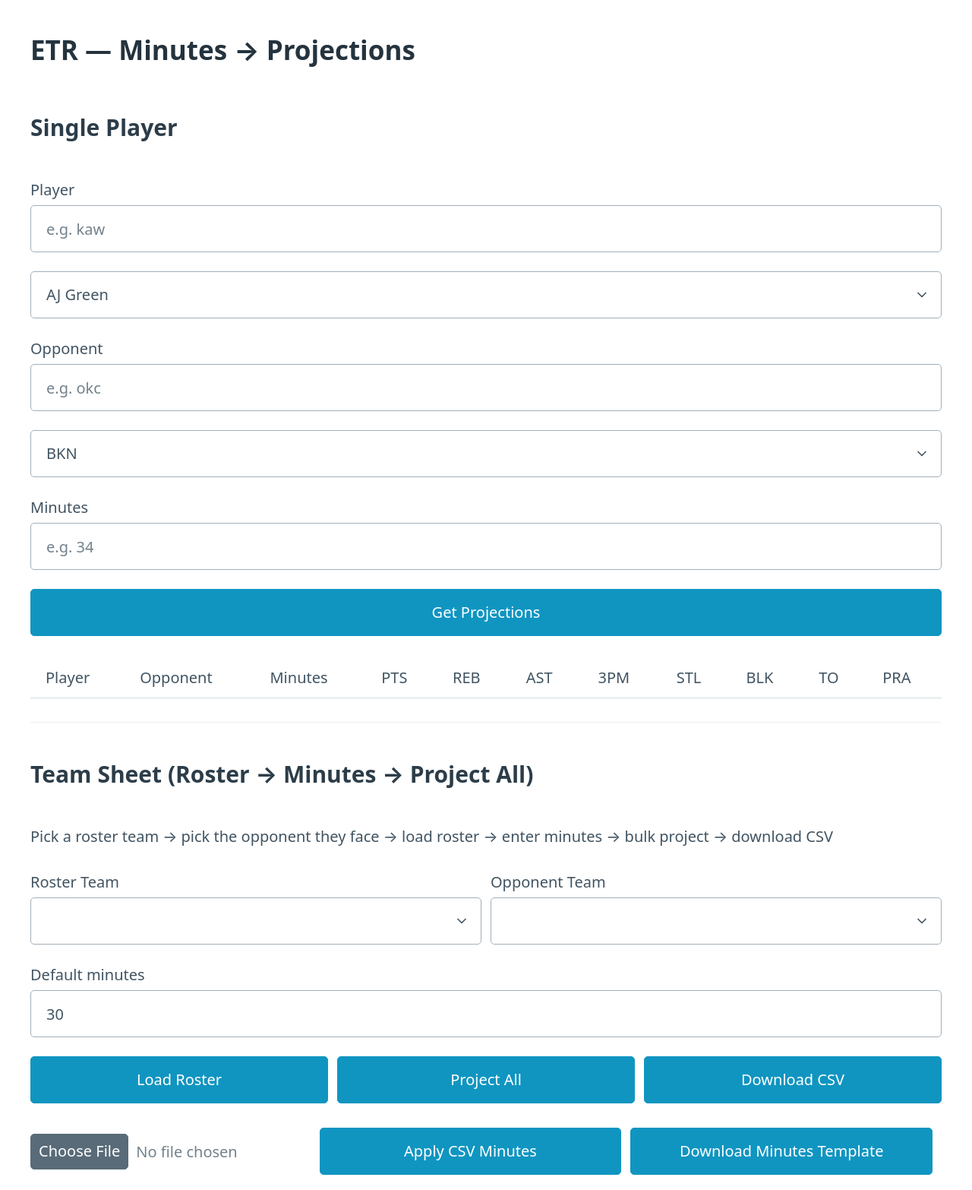
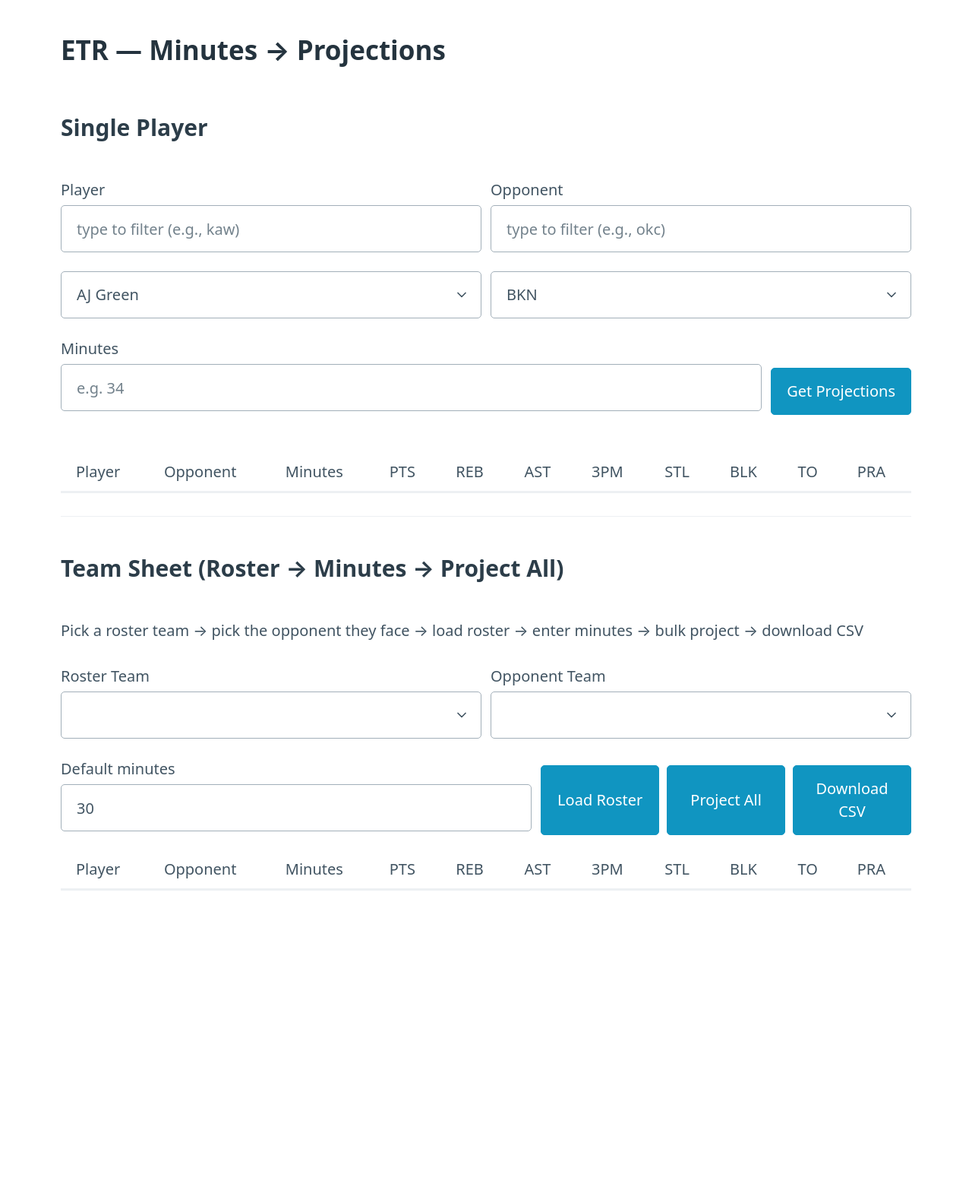
Before and after one commit to satchelscode/etr-projections, a Flask app: page / in a window 1280 px wide. Shown: the top 1566 px of the page at 76% size. After the commit the page ends 1172 px from the top, so only its background shows below. Run offline with Flask 3, Linux system fonts and the light colour scheme; lists and menus that the app fills with data are empty.

Commit message:
Update index.html

```diff
--- a/templates/index.html
+++ b/templates/index.html
@@ -6,20 +6,10 @@
   <title>ETR — Minutes → Projections</title>
   <link rel="stylesheet" href="https://unpkg.com/@picocss/pico@1.5.10/css/pico.min.css" />
   <style>
-    body {
-      padding: 2rem;
-      max-width: 1600px;
-      margin: auto;
-    }
-    table input {
-      width: 70px;
-    }
-    .row {
-      display: flex;
-      flex-direction: row;
-      gap: 12px;
-      align-items: center;
-    }
+    body { max-width: 1200px; margin: 0 auto; padding: 2rem; }
+    table input { width: 70px; }
+    .row { display: flex; gap: 12px; align-items: center; }
+    .row > * { flex: 1; }
   </style>
 </head>
 <body>
@@ -27,26 +17,28 @@
   <h2>ETR — Minutes → Projections</h2>
 
   <h3>Single Player</h3>
-
   <form id="singleForm">
+    <div class="row">
       <label>
         Player
-      <input id="playerSearch" type="text" placeholder="e.g. kaw" />
+        <input id="playerSearch" type="text" placeholder="type to filter (e.g., kaw)" />
         <select id="player"></select>
       </label>
-
       <label>
         Opponent
-      <input id="opponentSearch" type="text" placeholder="e.g. okc" />
+        <input id="opponentSearch" type="text" placeholder="type to filter (e.g., okc)" />
         <select id="opponent"></select>
       </label>
-
+    </div>
+    <div class="row">
       <label>
         Minutes
         <input id="minutes" type="number" placeholder="e.g. 34" />
       </label>
-
+      <div style="flex:0 0 auto; align-self:flex-end;">
         <button type="submit">Get Projections</button>
+      </div>
+    </div>
   </form>
 
   <table id="singleTbl">
@@ -68,47 +60,33 @@
     <tbody></tbody>
   </table>
 
-
   <hr />
 
   <h3>Team Sheet (Roster → Minutes → Project All)</h3>
-
-  <p>
-    Pick a roster team → pick the opponent they face → load roster → enter minutes → bulk project → download CSV
-  </p>
+  <p>Pick a roster team → pick the opponent they face → load roster → enter minutes → bulk project → download CSV</p>
 
   <div class="row">
-    <label style="flex:1">
+    <label>
       Roster Team
       <select id="teamForRoster"></select>
     </label>
-
-    <label style="flex:1">
+    <label>
       Opponent Team
       <select id="teamOpp"></select>
     </label>
   </div>
 
+  <div class="row">
     <label>
       Default minutes
       <input id="defaultTeamMinutes" type="number" value="30" />
     </label>
-
-  <div class="row">
+    <div style="flex:0 0 auto; align-self:flex-end; display:flex; gap:10px;">
       <button id="loadRosterBtn" type="button">Load Roster</button>
       <button id="projectRosterBtn" type="button">Project All</button>
       <button id="downloadCsvBtn" type="button">Download CSV</button>
     </div>
-
-
-  <!-- CSV Upload Row -->
-  <div class="row" style="margin-top:12px;">
-    <input id="minsCsv" type="file" accept=".csv" />
-    <button type="button" onclick="window.__applyCsvMinutes()">Apply CSV Minutes</button>
-    <button type="button" onclick="window.__downloadMinutesTemplate()">Download Minutes Template</button>
-    <span id="uploadStatus" style="font-size:12px;opacity:.7;"></span>
   </div>
-
 
   <table id="teamTbl">
     <thead>
@@ -129,6 +107,7 @@
     <tbody></tbody>
   </table>
 
-  <script src="/static/main.js?v=11"></script>
+  <!-- note: cache-buster set back to stable version -->
+  <script src="/static/main.js?v=7"></script>
 </body>
 </html>
```
Lines whose indentation alone changed are shown as unchanged.
